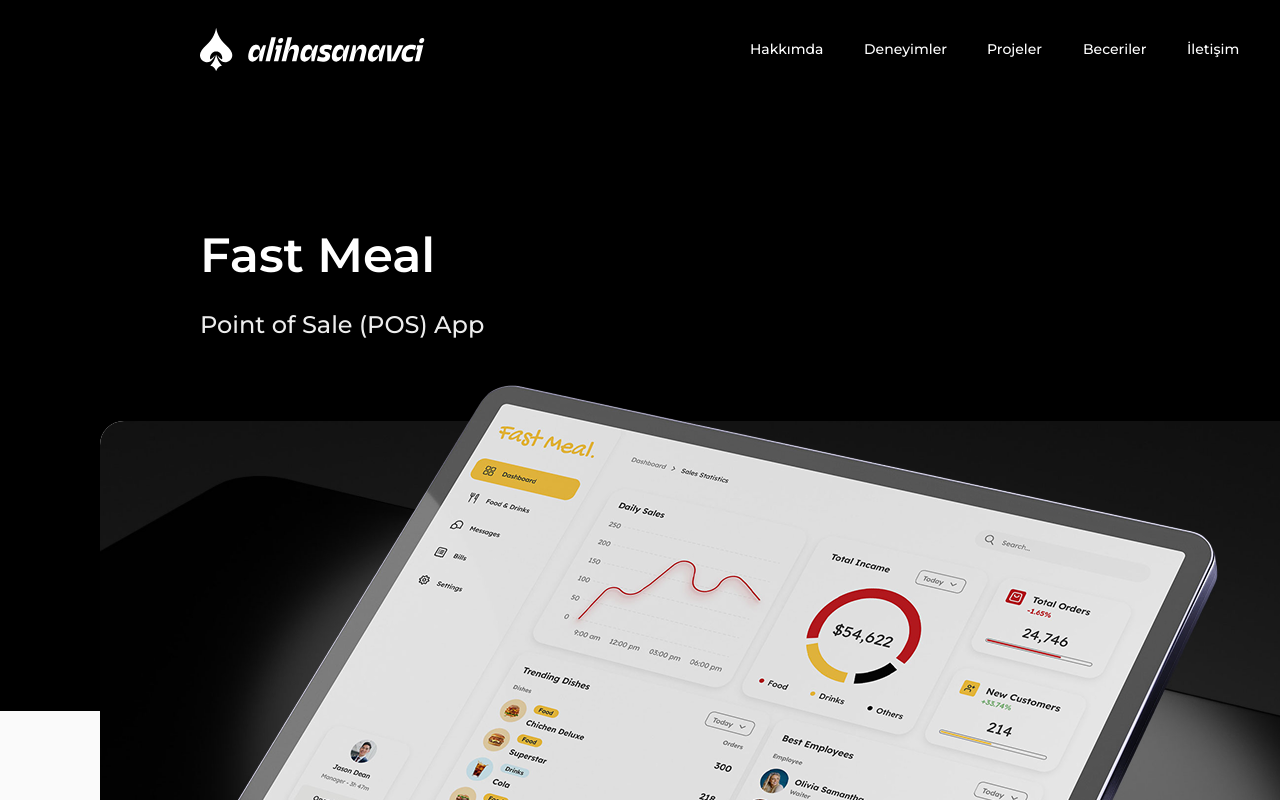
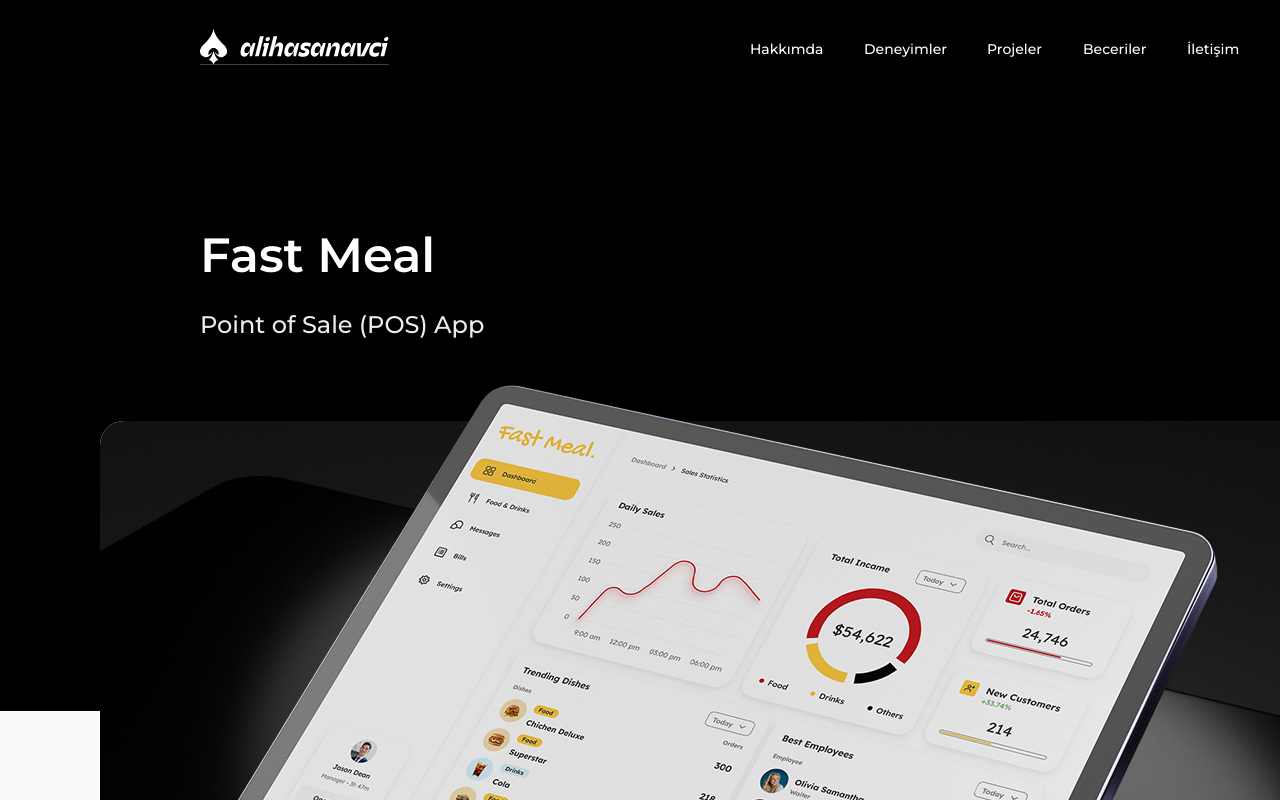
Before and after one commit to alihasanavci/portfolio, a Next.js app: page /fast-meal in a window 1280 px wide. Shown: the top 800 px of the page. Built offline with nearby package versions, Linux system fonts and the light colour scheme.

Commit message:
Update shared header logo sizes

```diff
--- a/src/components/HeaderLayout.ts
+++ b/src/components/HeaderLayout.ts
@@ -7,8 +7,9 @@ export const desktopNavigationListClass =
 export const mobileHeaderLayoutClass =
   "fixed inset-x-0 top-0 flex h-[94px] w-full items-center justify-between bg-black px-7 py-8 md:hidden";
 
-export const desktopLogoClass = "h-[42.973px] w-[225.265px]";
-export const mobileLogoClass = "h-[32.047px] w-[168.113px]";
+export const desktopLogoClass =
+  "relative h-[36px] w-[188.714px] -translate-y-[3.5px]";
+export const mobileLogoClass = "h-[30px] w-[156.807px]";
 
 export const headerNavigationItems = [
   { label: "Hakkımda", sectionId: "hakkimda", width: 74 },
--- a/src/components/HeaderLogoLink.tsx
+++ b/src/components/HeaderLogoLink.tsx
@@ -41,8 +41,8 @@ export function HeaderLogoLink({ mobile = false, onActivate }: HeaderLogoLinkPro
       <Image
         src="/logo.svg"
         alt="Ali Hasan Avcı"
-        width={mobile ? 168 : 225}
-        height={mobile ? 32 : 43}
+        width={mobile ? 157 : 189}
+        height={mobile ? 30 : 36}
         priority
         className={mobile ? mobileLogoClass : desktopLogoClass}
       />
```
